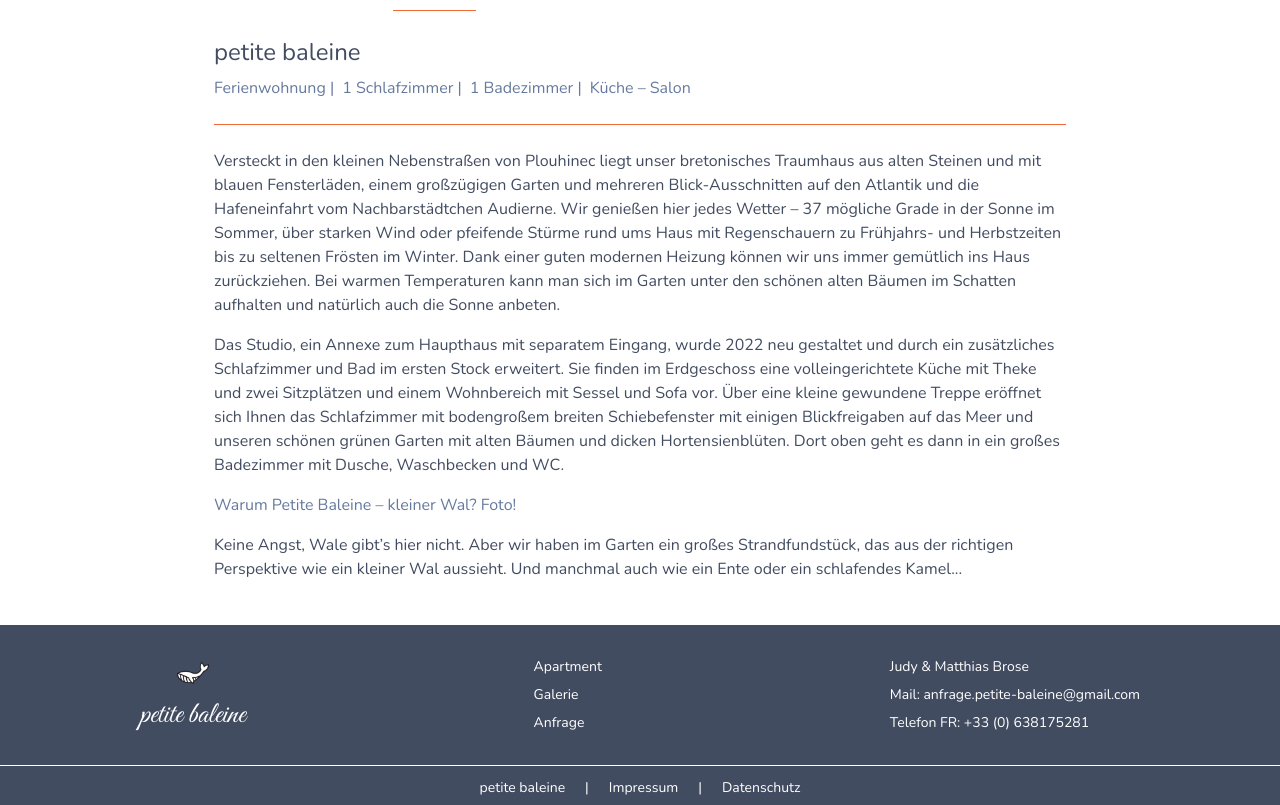
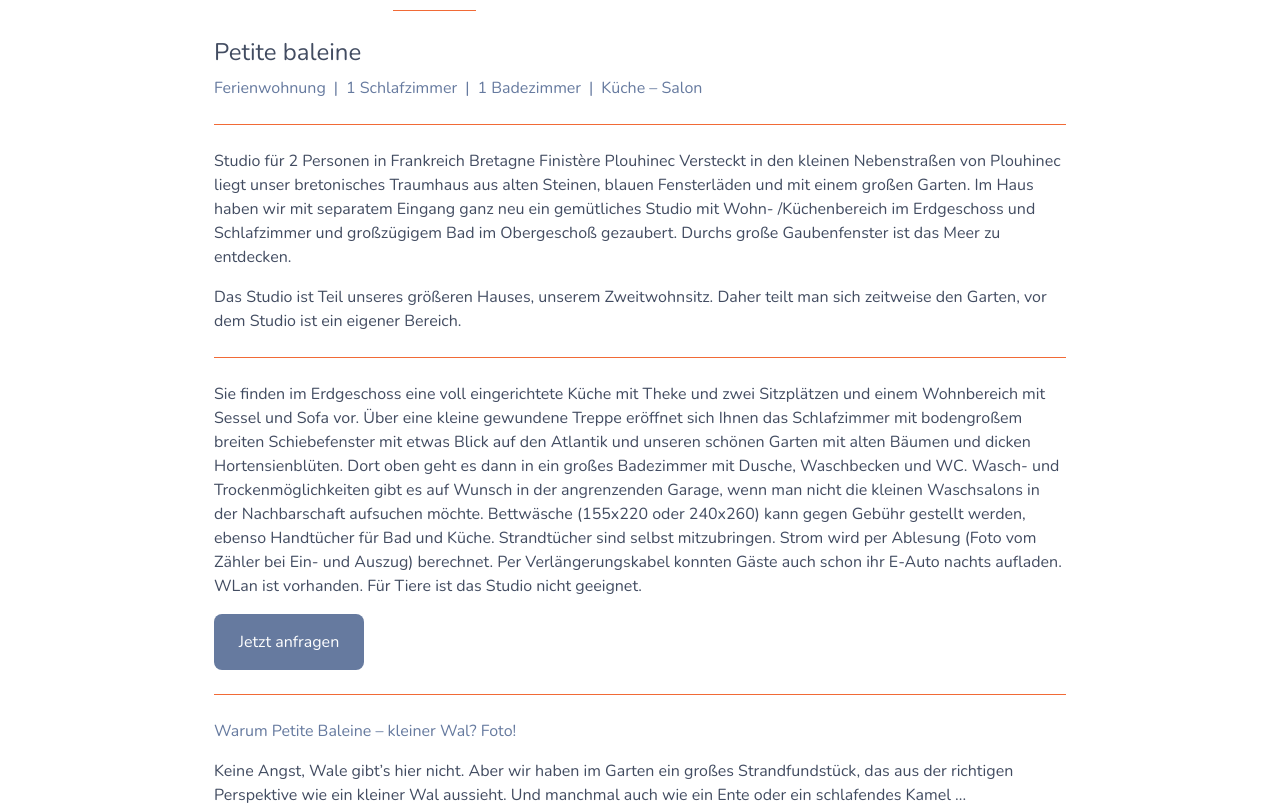
Before and after one commit to TinoBrose/petiteBaleine, a Next.js app: page / in a window 1280 px wide. Shown: the part 604-1409 px from the top of the page. Built offline with nearby package versions, Linux system fonts and the light colour scheme.

Commit message:
add webplanner and finalize wording

```diff
--- a/app/anfrage/page.tsx
+++ b/app/anfrage/page.tsx
@@ -1,21 +1,44 @@
 'use client';
 
 import React from 'react';
-import Contact from '../components/Contact';
+import Script from 'next/script';
+
+// import Contact from '../components/Contact';
+import dynamic from 'next/dynamic';
+const Contact: any = dynamic(() => import('../components/Contact'), {
+  loading: () => <p>Loading...</p>,
+  ssr: false,
+});
 
 export default function Anfrage() {
   return (
-    <main className='flex  flex-col items-center justify-between p-24'>
-      <h1 className='text-2xl '>Wir freuen uns auf Ihre Anfrage</h1>
+    <main className='container mx-auto'>
+      <div className='mx-auto mb-2 h-full w-full max-w-[900px] p-2 sm:p-4 md:mt-[48px]'>
+        <h1 className='text-2xl '>Wir freuen uns auf Ihre Anfrage</h1>
+        <div className='flex flex-col gap-4 lg:flex-row'>
+          <Contact />
+          <iframe
+            name='webplanner23221'
+            width='100%'
+            height='450'
+            src='https://www.webplanner.de/tools/?6c35363535343070363065343069'
+          ></iframe>
+          <Script
+            type='text/javascript'
+            src='https://www.webplanner.de/tools/js/10898-23221.js'
+          ></Script>
+        </div>
+      </div>
+    </main>
+  );
+}
 
-      <Contact />
-      {/* <h1 className='text-2xl mt-4'>Kontakt</h1>
+{
+  /* <h1 className='text-2xl mt-4'>Kontakt</h1>
 
       <div className='my-4 flex flex-col items-center gap-1  text-main_80 md:gap-2'>
         <h3>Judy & Matthias Brose</h3>
         <h3>Mail: anfrage.petite-baleine@gmail.com</h3>
         <h3>Telefon FR: +33 (0) 638175281</h3>
-      </div> */}
-    </main>
-  );
+      </div> */
 }
--- a/app/api/contact/route.jsx
+++ b/app/api/contact/route.jsx
@@ -1,4 +1,4 @@
-import { NextResponse, NextRequest } from 'next/server';
+import { NextResponse } from 'next/server';
 const nodemailer = require('nodemailer');
 
 // Handles POST requests to /api
@@ -6,13 +6,15 @@ const nodemailer = require('nodemailer');
 export async function POST(request) {
   const username = process.env.NEXT_PUBLIC_BURNER_USERNAME;
   const password = process.env.NEXT_PUBLIC_BURNER_PASSWORD;
-  const myEmail = process.env.NEXT_PUBLIC_PERSONAL_EMAIL;
 
   console.log('dealing with request');
   const formData = await request.formData();
   const name = formData.get('name');
   const email = formData.get('email');
+  const start = formData.get('start');
+  const end = formData.get('end');
   const message = formData.get('message');
+
 
   // create transporter object
   const transporter = nodemailer.createTransport({
@@ -30,10 +32,11 @@ export async function POST(request) {
       from: username,
       to: username,
       replyTo: email,
-      subject: `Anfrage via Website - ${email}`,
+      subject: `Anfrage von ${name}: ${start} - ${end}`,
       html: `
             <p>Name: ${name} </p>
             <p>Email: ${email} </p>
+            <p>Von: ${start} bis: ${end}</p>
             <p>Message: ${message} </p>
             `,
     });
@@ -44,8 +47,3 @@ export async function POST(request) {
     NextResponse.status(500).json({ message: 'COULD NOT SEND MESSAGE' });
   }
 }
-
-// export async function POST(req: Request) {
-//   console.log(req.body);
-//   return new Response('Hello, Next.js!')
-// }
--- a/app/bretagne/page.tsx
+++ b/app/bretagne/page.tsx
@@ -4,27 +4,107 @@ import LinkCard from '../components/LinkCard';
 export default function Bretagne() {
   return (
     <main className='container mx-auto'>
-      <div className='mx-5 mt-10 flex flex-col items-center justify-between gap-2 gap-[48px] px-8 md:px-24'>
-        <h1 id='bretagne' className='text-2xl font-bold'>
-          Urlaub in der Bretagne
-        </h1>
-        <div className='align-center flex flex-col items-center justify-center gap-[24px] lg:flex-row'>
+      <div className='mx-auto mb-2 h-full w-full max-w-[900px] p-2 sm:p-4 md:mt-[48px]'>
+        <div className='flex flex-col gap-2 px-2 md:px-0'>
+          <h1 id='bretagne' className='text-2xl font-bold'>
+            Über die Gegend
+          </h1>
+          <div className='flex flex-col gap-4 py-4'>
+            <p>
+              Wir genießen hier jedes Wetter – 37 mögliche Grade in der Sonne im
+              Sommer, über starken Wind oder pfeifende Stürme rund ums Haus mit
+              Regenschauern zu Frühjahrs- und Herbstzeiten bis zu seltenen
+              Frösten im Winter. Dank einer guten modernen Heizung kann man sich
+              gemütlich ins Haus zurückziehen. Bei warmen Temperaturen kann man
+              sich im Garten sonnen oder unter den schönen alten Bäumen im
+              Schatten aufhalten. Und - das ist das wichtigste - nach zwei
+              Kilometern bergabwärts zu Fuß, mit Fahrrad oder Auto an einem der
+              nahen Strände landen. An Kersiny, Mesperleuc, Gwendrez und vielen
+              Stränden weiter nach Norden oder Süden findet jeder seinen idealen
+              Ort zum Entspannen im Sand, zum Surfen, Segeln, Standup- paddeln
+              ...
+            </p>
+          </div>
+        </div>
+
+        <div className='align-center flex flex-col items-center justify-center gap-[24px] py-4 lg:flex-row'>
           <div className='h-[400] flex-1 '>
             <img
               src='https://images.unsplash.com/photo-1621152700063-cccfcbae6b7b?ixlib=rb-4.0.3&ixid=M3wxMjA3fDB8MHxwaG90by1wYWdlfHx8fGVufDB8fHx8fA%3D%3D&auto=format&fit=crop&w=1170&q=80'
               className='object-contain'
             />
-            {/* <ImageCard href="https://images.unsplash.com/photo-1590004845575-cc18b13d1d0a?ixlib=rb-1.2.1&ixid=eyJhcHBfaWQiOjEyMDd9&auto=format&fit=crop&h=500&w=800&q=80" /> */}
           </div>
           <div className='align-center h-[100] flex-1 justify-center '>
-            Lorem ipsum dolor sit amet, consetetur sadipscing elitr, sed diam
-            nonumy eirmod tempor invidunt ut labore et dolore magna aliquyam
-            erat, sed diam voluptua. At vero eos et accusam et justo duo dolores
-            et ea rebum. Stet clita kasd gubergren, no sea takimata sanctus est
-            Lorem ipsum dolor sit amet. Lorem ipsum dolor sit.
+            Ausflugsziele gibt es fast unendlich in dieser schönsten Ecke am
+            Ende der Welt – dem Finistère – angefangen samstags zum Markt von
+            Audierne, etwas weiter oberhalb vom bei Ebbe fast leerlaufendem
+            Flüsschen Goyen das mittelalterliche Pont-Croix mit alten
+            geheimnisvollen Pflastersteingassen. Je nach Saison können Sie auf
+            dem Place de la Republique Flohmärkte, dienstagabends der
+            musikalische Bio-Marché oder die kleinen Läden und Restaurants
+            entdecken. Locronan (autofrei) mit keltischen Ursprung und im 11.
+            Jahrhundert vom heiligen Cronan christianisiert – Locronan – war
+            schon mehrfach Kulisse für mittelalterliche Filmthemen.
           </div>
         </div>
-        <div className='align-center flex flex-col items-center justify-center gap-[24px] lg:flex-row'>
+
+        <div className='align-center flex flex-col items-center justify-center gap-[24px] py-4 lg:flex-row'>
+          <div className='align-center h-[100] flex-1 justify-center '>
+            Die alte Sardinenstadt Douarnenez mit vier Häfen – davon der
+            spannende Museumshafen Port Rhu – und benachbarten Stränden soll der
+            Legende nach aus der untergegangenen Stadt Ys entstanden sein.
+            Concarneau ist Vielen durch die Fälle von Kommissar Dupin bekannt,
+            der dem Restaurant L’Amiral zur Berühmtheit verhalf. Natürlich muss
+            man auch die Ville close mit der begehbaren Stadtmauer neben dem
+            Hafen besuchen. Pont l’Abbé – die Hauptstadt des Bigouden – erhielt
+            seinen Namen, nachdem ein Abt dem Städtchen eine Brücke spendierte.
+            Die kleine alte Handelsstadt – früher lebte sie besonders vom
+            Kartoffelhandel – ist besonders an den Donnerstagen überfüllt von
+            Einwohnern und Touristen, die den legendären Markt und die kleinen
+            Einkaufsstraßen besuchen.
+          </div>
+          <div className='h-[400] flex-1 '>
+            <img
+              src='https://images.unsplash.com/photo-1621152700063-cccfcbae6b7b?ixlib=rb-4.0.3&ixid=M3wxMjA3fDB8MHxwaG90by1wYWdlfHx8fGVufDB8fHx8fA%3D%3D&auto=format&fit=crop&w=1170&q=80'
+              className='object-contain'
+            />
+          </div>
+        </div>
+
+        <div className='align-center flex flex-col items-center justify-center gap-[24px] py-4 lg:flex-row'>
+          <div className='h-[400] flex-1 '>
+            <img
+              src='https://images.unsplash.com/photo-1621152700063-cccfcbae6b7b?ixlib=rb-4.0.3&ixid=M3wxMjA3fDB8MHxwaG90by1wYWdlfHx8fGVufDB8fHx8fA%3D%3D&auto=format&fit=crop&w=1170&q=80'
+              className='object-contain'
+            />
+          </div>
+          <div className='align-center h-[100] flex-1 justify-center '>
+            Nicht zu vergessen die kleinen Hafenstädte Le Guilvinec und
+            Saint-Guénolé, wo man zeitweise die Fischerboote im Eilwechseltempo
+            ihren frischen Fang an den Fischhallen auskippen sieht. Auf dem
+            Rückweg von hier sollte man am Phare Eckmühl und weiter zur Pointe
+            de la Torche fahren (Penmarch). Dort ist nicht nur der weiteste und
+            schönste Surfer- und Badestrand, sondern auch das Wahrzeichen, eine
+            natürliche Steinskulptur, die wie eine Fackel – die Torche –
+            aussieht. Die nächstgrößere Einkaufsstadt ist Quimper mit seinen
+            kleinen Gassen und vielen Brücken über den Fluss Odet. Die
+            Hauptstadt der Cornaille ist berühmt durch seine gotische Kathedrale
+            St. Corentin, deren Bau sich über drei Jahrhunderte hinzog.
+          </div>
+        </div>
+
+        <div className='flex flex-col gap-4 py-4'>
+          <p>
+            Unsere Gäste sollten aber selbst auf Erkundungstour gehen und diese
+            schöne Gegend am Cap Sizun entdecken. Wanderern seien die fast 2000
+            km langen verschlungenen Küstenwege, der sogenannte Zöllnerpfad GR34
+            entlang der bretonischen Küste empfohlen. Man kann sich auch
+            Unterkunft zu Unterkunft erwandern und jeweils ein paar Tage die
+            Gegend erkunden.
+          </p>
+        </div>
+
+        {/* <div className='align-center flex flex-col items-center justify-center gap-[24px] lg:flex-row'>
           <div className='align-center h-[100] flex-1 justify-center '>
             Lorem ipsum dolor sit amet, consetetur sadipscing elitr, sed diam
             nonumy eirmod tempor invidunt ut labore et dolore magna aliquyam
@@ -35,7 +115,7 @@ export default function Bretagne() {
           <div className='flex-1'>
             <ImageCard href='https://images.unsplash.com/photo-1603436410284-8c8ad3453651?ixlib=rb-4.0.3&ixid=M3wxMjA3fDB8MHxwaG90by1wYWdlfHx8fGVufDB8fHx8fA%3D%3D&auto=format&fit=crop&w=880&q=80' />
           </div>
-        </div>
+        </div> */}
       </div>
     </main>
   );
--- a/app/components/Contact.tsx
+++ b/app/components/Contact.tsx
@@ -1,10 +1,14 @@
 'use client';
 import { useState } from 'react';
+import DatePicker from 'react-datepicker';
+import 'react-datepicker/dist/react-datepicker.css';
 
 export default function Contact() {
   const [isLoading, setIsLoading] = useState(false);
   const [isSuccess, setIsSuccess] = useState(false);
   const [showFeedback, setShowFeedback] = useState(false);
+  const [startDate, setStartDate] = useState<Date | null>(null);
+  const [endDate, setEndDate] = useState<Date | null>(null);
 
   async function handleSubmit(event: any) {
     setIsLoading(true);
@@ -44,7 +48,7 @@ export default function Contact() {
       <form onSubmit={handleSubmit}>
         <div className='my-5'>
           <label
-            htmlFor='form-message'
+            htmlFor='form-name'
             className='mb-3 block text-base text-sm text-main_80'
           >
             Name:
@@ -78,8 +82,12 @@ export default function Contact() {
           />
         </div>
         {/* <div className='mb-5'>
-          <label htmlFor='form-time'             className='mb-3 block text-base text-sm text-main_80'
-> Zeitraum </label>
+          <label
+            htmlFor='form-time'
+            className='mb-3 block text-base text-sm text-main_80'
+          >
+            Zeitraum
+          </label>
           <input
             required
             id='form-time'
@@ -88,6 +96,49 @@ export default function Contact() {
             className='w-full rounded-md border border-[#e0e0e0] bg-white px-6 py-3 text-base text-sm text-[#6B7280] outline-none focus:border-main_80 focus:shadow-md'
           />
         </div> */}
+        <div className='mb-5'>
+          <label
+            htmlFor='form-time'
+            className='mb-3 block text-base text-sm text-main_80'
+          >
+            Zeitraum
+          </label>
+          {/* <DatePicker
+            id='form-time'
+            name='time'
+            placeholderText='Geben Sie den gewünschten Zeitraum ein'
+            selected={selectedDate}
+            onChange={(date) => setSelectedDate(date)}
+            className='w-full rounded-md border border-[#e0e0e0] bg-white px-6 py-3 text-base text-sm text-[#6B7280] outline-none focus:border-main_80 focus:shadow-md'
+          /> */}
+          <div className='flex items-center'>
+            <DatePicker
+              id='form-start-time'
+              name='start'
+              placeholderText='Startdatum'
+              selected={startDate}
+              onChange={(date) => setStartDate(date)}
+              selectsStart
+              startDate={startDate}
+              endDate={endDate}
+              className='w-full rounded-md border border-[#e0e0e0] bg-white px-6 py-3 text-base text-sm text-[#6B7280] outline-none focus:border-main_80 focus:shadow-md'
+            />
+            <span className='mx-2 flex h-full items-center'>bis</span>
+
+            <DatePicker
+              id='form-end-time'
+              name='end'
+              placeholderText='Enddatum'
+              selected={endDate}
+              onChange={(date) => setEndDate(date)}
+              selectsEnd
+              startDate={startDate}
+              endDate={endDate}
+              minDate={startDate}
+              className='w-full rounded-md border border-[#e0e0e0] bg-white px-6 py-3 text-base text-sm text-[#6B7280] outline-none focus:border-main_80 focus:shadow-md'
+            />
+          </div>
+        </div>
         <div className='mb-5'>
           <label
             htmlFor='form-message'
--- a/app/components/Navbar.tsx
+++ b/app/components/Navbar.tsx
@@ -109,18 +109,18 @@ export default function Navbar() {
                   Galerie
                 </li>
               </Link>
-              {/* <Link
-                href="/bretagne"
+              <Link
+                href='/bretagne'
                 onClick={() => setMobileMenuOpen(!mobileMenuOpen)}
               >
                 <li
                   className={`${styles.navlink} ${
-                    pathname === "/bretagne" ? styles.active : ""
-                  } ${mobileMenuOpen ? "py-4" : ""}`}
+                    pathname === '/bretagne' ? styles.active : ''
+                  } ${mobileMenuOpen ? 'py-4' : ''}`}
                 >
                   La Bretagne
                 </li>
-              </Link> */}
+              </Link>
               <Link
                 href='/anfrage'
                 onClick={() => setMobileMenuOpen(!mobileMenuOpen)}
--- a/app/components/tabs/Uberblick.tsx
+++ b/app/components/tabs/Uberblick.tsx
@@ -1,44 +1,65 @@
+import Link from 'next/link';
 import React from 'react';
 
 const Uberblick = () => {
   return (
     <div>
       <div className='flex flex-col gap-2 px-2 md:px-0'>
-        <h1 className='text-2xl '>petite baleine</h1>
-        <div className='mb-4 flex flex-col gap-1 text-main_80  md:flex-row md:gap-2'>
-          <h3>Ferienwohnung |</h3>
-          <h3>1 Schlafzimmer |</h3>
-          <h3>1 Badezimmer |</h3>
+        <h1 className='text-2xl '>Petite baleine</h1>
+        <div className='mb-4 flex flex-wrap gap-2 text-main_80  md:flex-row md:gap-2'>
+          <h3>Ferienwohnung</h3>
+          <h3>|</h3>
+          <h3>1 Schlafzimmer</h3>
+          <h3>|</h3>
+          <h3>1 Badezimmer</h3>
+          <h3>|</h3>
           <h3>Küche – Salon</h3>
         </div>
         <div className='border-t-[1px] border-accent'></div>
-        <div className='flex flex-col gap-4 pt-4'>
+        <div className='flex flex-col gap-4 py-4'>
           <p>
+            Studio für 2 Personen in Frankreich Bretagne Finistère Plouhinec
             Versteckt in den kleinen Nebenstraßen von Plouhinec liegt unser
-            bretonisches Traumhaus aus alten Steinen und mit blauen
-            Fensterläden, einem großzügigen Garten und mehreren
-            Blick-Ausschnitten auf den Atlantik und die Hafeneinfahrt vom
-            Nachbarstädtchen Audierne. Wir genießen hier jedes Wetter – 37
-            mögliche Grade in der Sonne im Sommer, über starken Wind oder
-            pfeifende Stürme rund ums Haus mit Regenschauern zu Frühjahrs- und
-            Herbstzeiten bis zu seltenen Frösten im Winter. Dank einer guten
-            modernen Heizung können wir uns immer gemütlich ins Haus
-            zurückziehen. Bei warmen Temperaturen kann man sich im Garten unter
-            den schönen alten Bäumen im Schatten aufhalten und natürlich auch
-            die Sonne anbeten.
+            bretonisches Traumhaus aus alten Steinen, blauen Fensterläden und
+            mit einem großen Garten. Im Haus haben wir mit separatem Eingang
+            ganz neu ein gemütliches Studio mit Wohn- /Küchenbereich im
+            Erdgeschoss und Schlafzimmer und großzügigem Bad im Obergeschoß
+            gezaubert. Durchs große Gaubenfenster ist das Meer zu entdecken.
           </p>
           <p>
-            Das Studio, ein Annexe zum Haupthaus mit separatem Eingang, wurde
-            2022 neu gestaltet und durch ein zusätzliches Schlafzimmer und Bad
-            im ersten Stock erweitert. Sie finden im Erdgeschoss eine
-            volleingerichtete Küche mit Theke und zwei Sitzplätzen und einem
-            Wohnbereich mit Sessel und Sofa vor. Über eine kleine gewundene
-            Treppe eröffnet sich Ihnen das Schlafzimmer mit bodengroßem breiten
-            Schiebefenster mit einigen Blickfreigaben auf das Meer und unseren
-            schönen grünen Garten mit alten Bäumen und dicken Hortensienblüten.
-            Dort oben geht es dann in ein großes Badezimmer mit Dusche,
-            Waschbecken und WC.
+            Das Studio ist Teil unseres größeren Hauses, unserem Zweitwohnsitz.
+            Daher teilt man sich zeitweise den Garten, vor dem Studio ist ein
+            eigener Bereich.
           </p>
+        </div>
+        <div className='border-t-[1px] border-accent'></div>
+        <div className='flex flex-col gap-4 py-4'>
+          <p>
+            Sie finden im Erdgeschoss eine voll eingerichtete Küche mit Theke
+            und zwei Sitzplätzen und einem Wohnbereich mit Sessel und Sofa vor.
+            Über eine kleine gewundene Treppe eröffnet sich Ihnen das
+            Schlafzimmer mit bodengroßem breiten Schiebefenster mit etwas Blick
+            auf den Atlantik und unseren schönen Garten mit alten Bäumen und
+            dicken Hortensienblüten. Dort oben geht es dann in ein großes
+            Badezimmer mit Dusche, Waschbecken und WC. Wasch- und
+            Trockenmöglichkeiten gibt es auf Wunsch in der angrenzenden Garage,
+            wenn man nicht die kleinen Waschsalons in der Nachbarschaft
+            aufsuchen möchte. Bettwäsche (155x220 oder 240x260) kann gegen
+            Gebühr gestellt werden, ebenso Handtücher für Bad und Küche.
+            Strandtücher sind selbst mitzubringen. Strom wird per Ablesung (Foto
+            vom Zähler bei Ein- und Auszug) berechnet. Per Verlängerungskabel
+            konnten Gäste auch schon ihr E-Auto nachts aufladen. WLan ist
+            vorhanden. Für Tiere ist das Studio nicht geeignet.
+          </p>
+
+          <Link href='/anfrage' className='max-w-[150px] '>
+            <div className='flex items-center justify-center rounded-lg bg-main_80 px-4 py-4 text-white'>
+              Jetzt anfragen
+            </div>
+          </Link>
+        </div>
+        <div className='border-t-[1px] border-accent'></div>
+        <div className='flex flex-col gap-4 py-4'>
           <h3 className='text-main_80'>
             Warum Petite Baleine – kleiner Wal? Foto!
           </h3>
@@ -46,7 +67,7 @@ const Uberblick = () => {
             Keine Angst, Wale gibt’s hier nicht. Aber wir haben im Garten ein
             großes Strandfundstück, das aus der richtigen Perspektive wie ein
             kleiner Wal aussieht. Und manchmal auch wie ein Ente oder ein
-            schlafendes Kamel...
+            schlafendes Kamel ...
           </p>
         </div>
       </div>
--- a/app/page.tsx
+++ b/app/page.tsx
@@ -41,7 +41,7 @@ const tabs = [
 export default function Home() {
   return (
     <>
-      <main className='-1 container mx-auto'>
+      <main className='container mx-auto'>
         <div className='relative'>
           <Carousel />
           <Link href='/gallery'>
--- a/package.json
+++ b/package.json
@@ -15,6 +15,7 @@
     "@types/mapbox-gl": "^2.7.11",
     "@types/node": "^18.15.13",
     "@types/react": "^18.0.37",
+    "@types/react-datepicker": "^6.0.1",
     "@types/react-dom": "^18.0.11",
     "autoprefixer": "^10.4.14",
     "classnames": "^2.3.2",
@@ -29,6 +30,7 @@
     "postcss": "^8.4.23",
     "prettier": "^3.2.5",
     "react": "^18.2.0",
+    "react-datepicker": "^6.1.0",
     "react-dom": "^18.2.0",
     "react-icons": "^4.9.0",
     "react-masonry-css": "^1.0.16",
```
Also changed, not shown: 1 other file (tests, documents, lock files or other folders).
